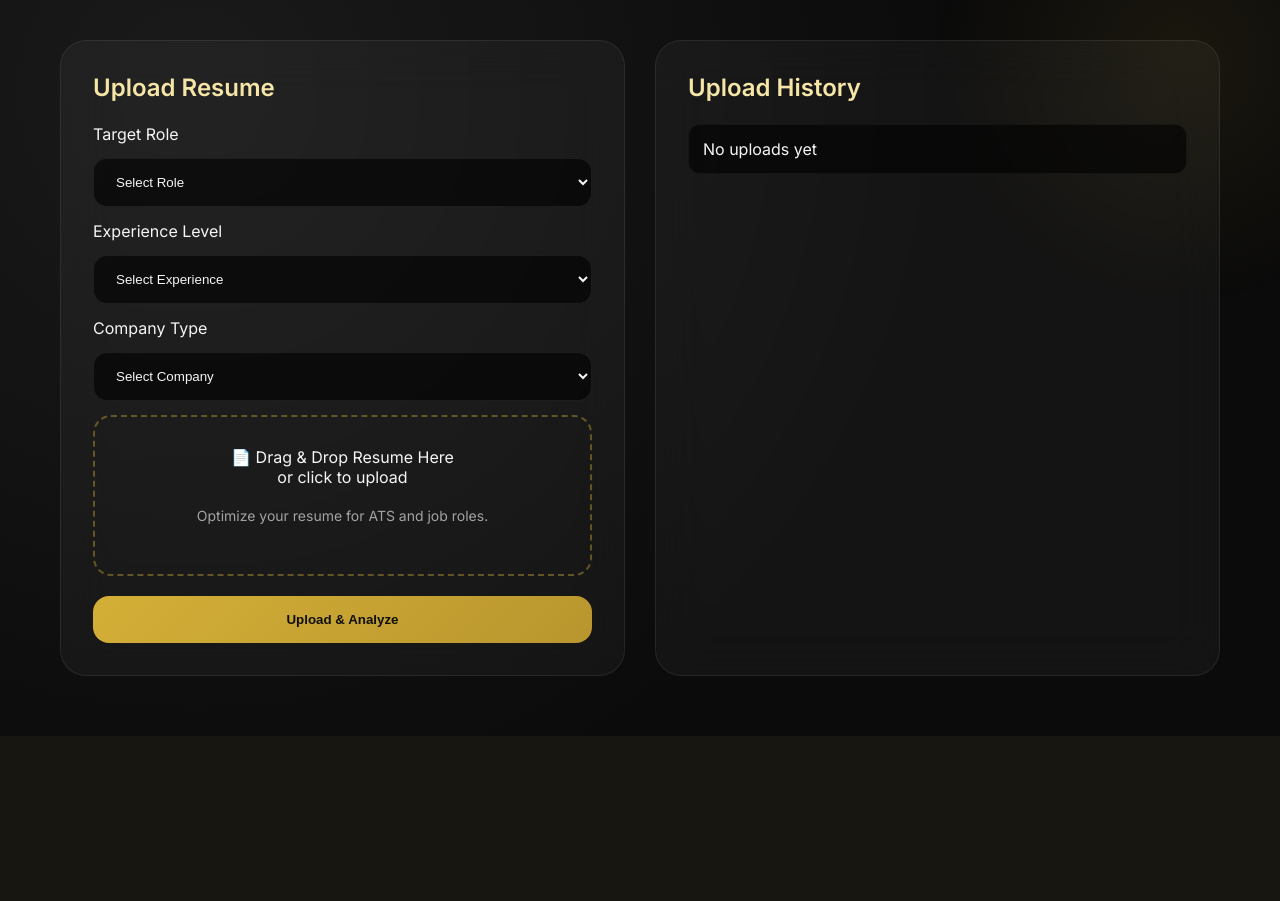
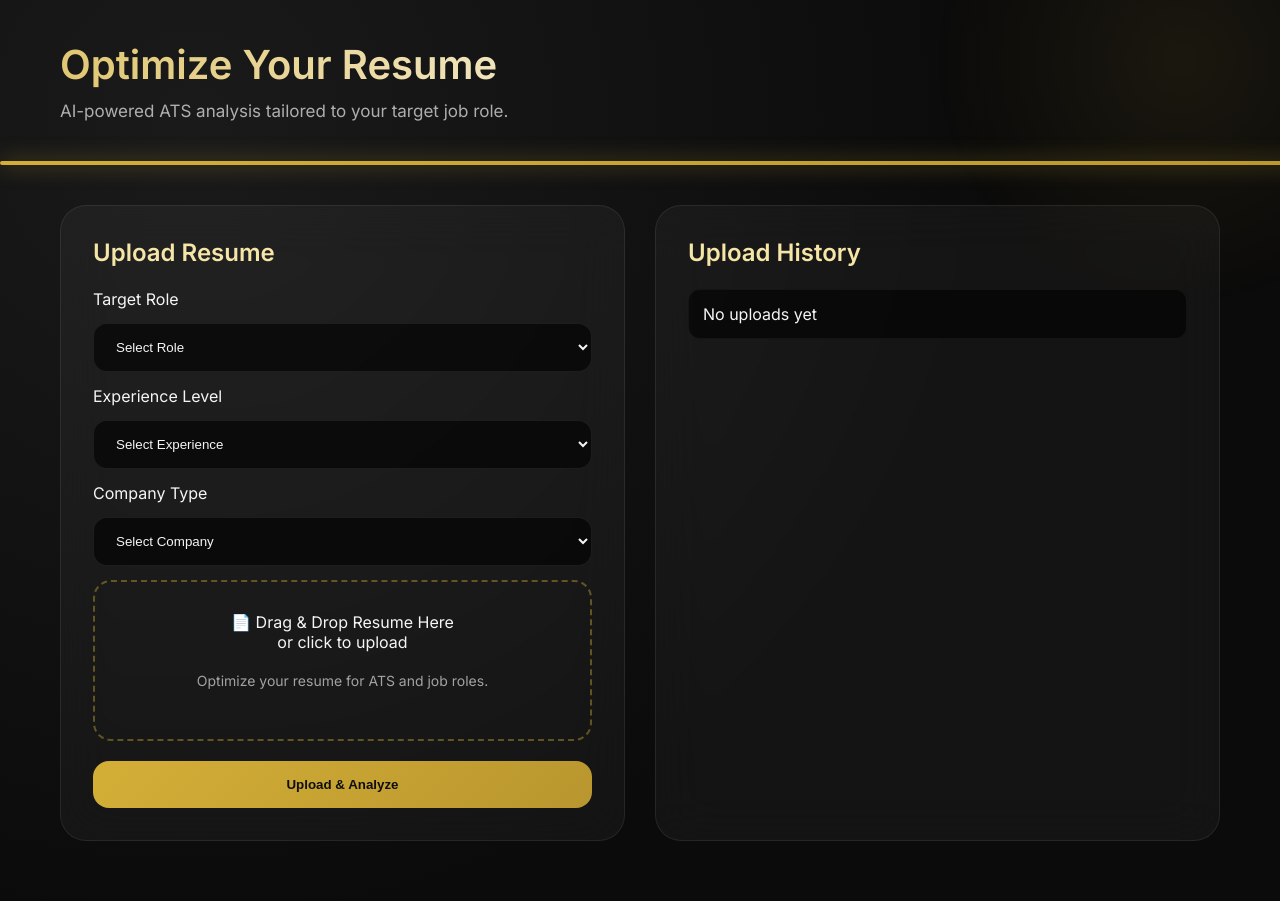
Before and after one commit to anup-codes/AI-Resume-Checker, a Django app: page /analysis/ in a window 1280 px wide; the page is wider, and only the part inside the window is pictured. Shown: the part 70-971 px from the top of that part. Before the commit the page ends 746 px from the top of that part, so only its background shows below. Run offline with Django 5.2, Linux system fonts and the light colour scheme; the visitor is signed in with stand-in values (Sample User, id 1).

Commit message:
hero effect

```diff
--- a/djangosessionauth/static/dashboard.css
+++ b/djangosessionauth/static/dashboard.css
@@ -137,6 +137,52 @@ body::before {
 }
 
 /* ================= DASHBOARD GRID ================= */
+/* HERO */
+.hero {
+  margin-top: 40px;
+  margin-left: 60px;
+  margin-bottom: 40px;
+  position: relative;
+}
+
+/* Gradient Text */
+.hero h1 {
+  font-size: 40px;
+  font-weight: 700;
+  background: linear-gradient(
+    90deg,
+    #ffffff,
+    #D4AF37,
+    #ffffff
+  );
+  background-size: 200% auto;
+  -webkit-background-clip: text;
+  -webkit-text-fill-color: transparent;
+  animation: shineText 4s linear infinite;
+}
+
+@keyframes shineText {
+  to {
+    background-position: 200% center;
+  }
+}
+
+.hero p {
+  margin-top: 12px;
+  font-size: 17px;
+  color: rgba(255,255,255,0.65);
+}
+.hero-accent {
+  width: 1400px;
+  height: 4px;
+  margin-top: 20px;
+  border-radius: 10px;
+  background: linear-gradient(135deg, #D4AF37, #B9962E);
+  box-shadow: 0 0 20px rgba(212,175,55,0.6);
+}
+
+
+
 .dashboard {
   display: grid;
   grid-template-columns: repeat(auto-fit, minmax(320px, 1fr));
@@ -146,6 +192,7 @@ body::before {
 
 /* ================= GLASSMORPHISM CARDS ================= */
 .card {
+  position: relative;
   background: rgba(255, 255, 255, 0.04);
   backdrop-filter: blur(25px);
   -webkit-backdrop-filter: blur(25px);
@@ -153,14 +200,35 @@ body::before {
   border: 1px solid rgba(255,255,255,0.08);
   padding: 32px;
   transition: all 0.4s ease;
+  overflow: hidden;
+}
+
+/* Golden glow layer */
+.card::before {
+  content: "";
+  position: absolute;
+  inset: 0;
+  border-radius: 26px;
+  background: radial-gradient(circle at top right,
+      rgba(212,175,55,0.15),
+      transparent 60%);
+  opacity: 0;
+  transition: opacity 0.4s ease;
+  pointer-events: none;
+}
+
+.card:hover::before {
+  opacity: 1;
 }
 
 .card:hover {
   transform: translateY(-8px);
+  border-color: rgba(212,175,55,0.5);
   box-shadow:
     0 20px 60px rgba(0,0,0,0.6),
-    0 0 40px rgba(212,175,55,0.1);
+    0 0 40px rgba(212,175,55,0.2);
 }
+
 
 
 .card h2 {
--- a/djangosessionauth/templates/dashboard.html
+++ b/djangosessionauth/templates/dashboard.html
@@ -28,6 +28,14 @@
 
 
 <!-- ================= MAIN CONTENT ================= -->
+
+ <!-- HERO -->
+<div class="hero">
+    <h1>Optimize Your Resume</h1>
+    <p>AI-powered ATS analysis tailored to your target job role.</p>
+</div>
+<div class="hero-accent"></div>
+
 <div class="main-container">
 
     <div class="dashboard">
```
